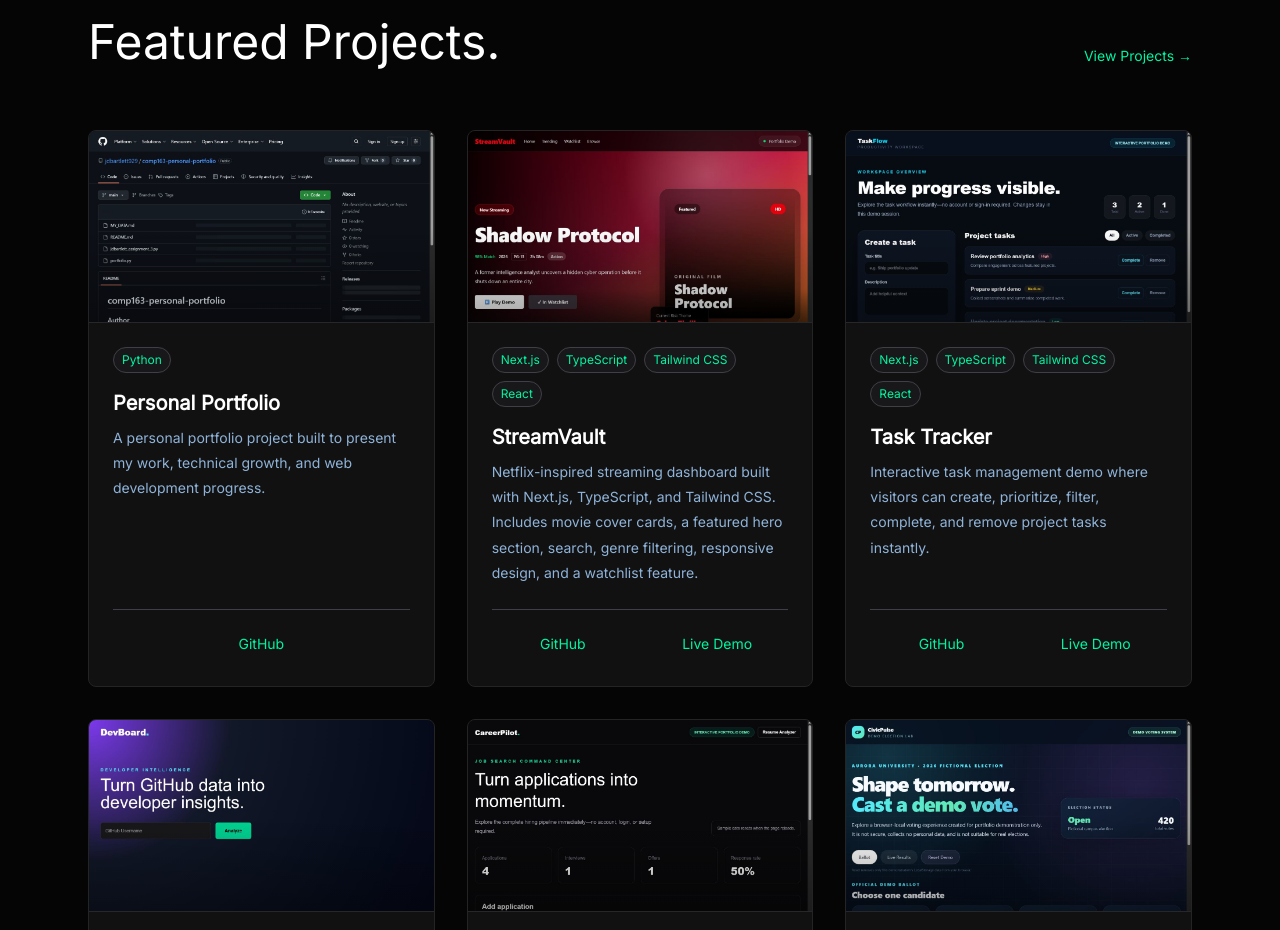
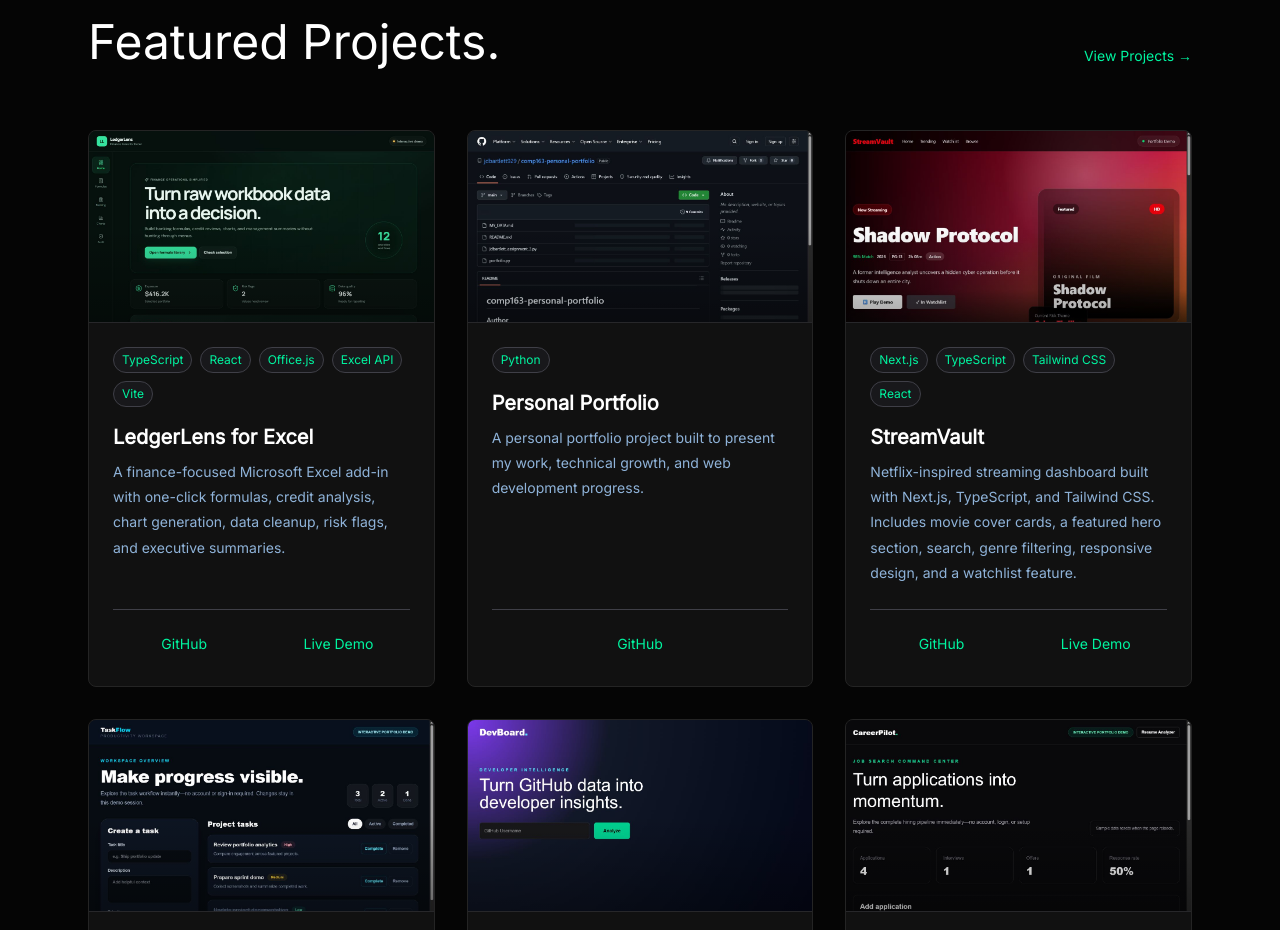
Before and after one commit to jdbartlett929/julian-portfolio, a Next.js app: page / in a window 1280 px wide. Shown: the part 2043-2973 px from the top of the page. Built offline with nearby package versions, Linux system fonts and the light colour scheme.

Commit message:
Add-LedgerLens-project

```diff
--- a/app/page.tsx
+++ b/app/page.tsx
@@ -4,6 +4,15 @@ import TechMarquee from "@/components/TechMarquee";
 import Image from "next/image";
 
 const projects = [
+  {
+    title: "LedgerLens for Excel",
+    description:
+      "A finance-focused Microsoft Excel add-in with one-click formulas, credit analysis, chart generation, data cleanup, risk flags, and executive summaries.",
+    tech: ["TypeScript", "React", "Office.js", "Excel API", "Vite"],
+    github: "https://github.com/jdbartlett929/ledgerlens-excel-addin",
+    live: "https://ledgerlens-excel-addin.vercel.app",
+    image: "/project-images/ledgerlens-excel.png",
+  },
   {
     title: "Personal Portfolio",
     description:
```
Also changed, not shown: public/project-images/ledgerlens-excel.png (added).
